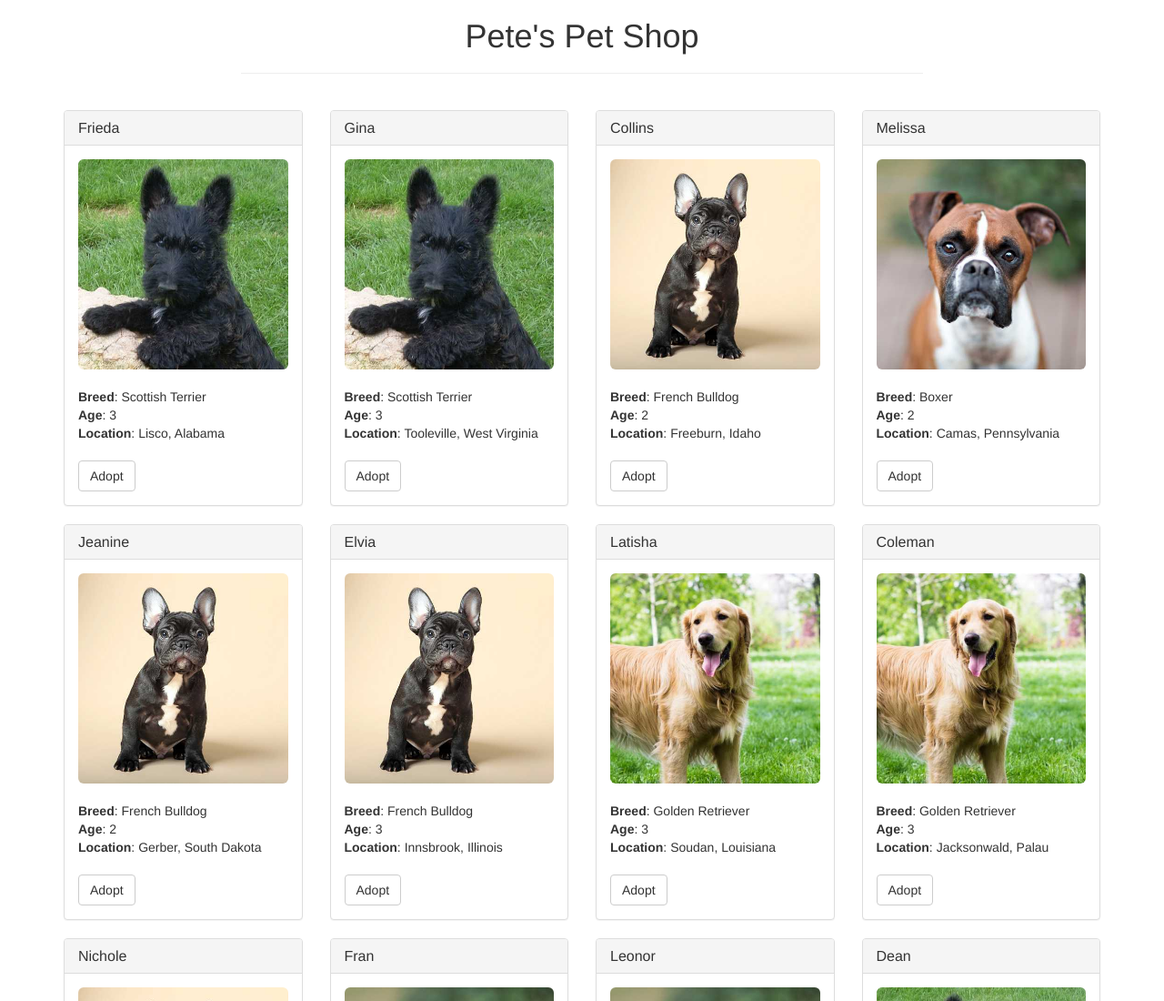
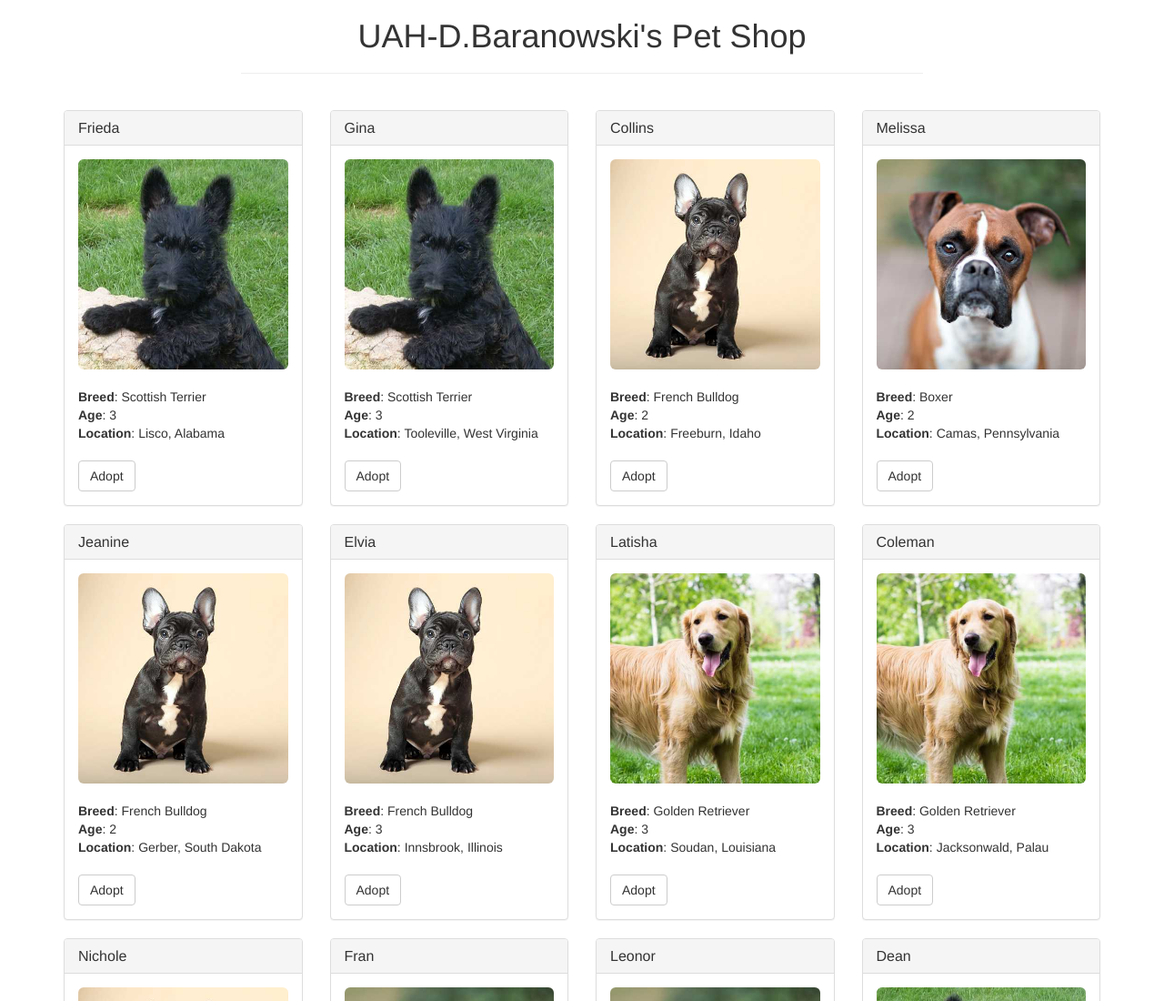
Before and after one commit to dappsar/uah, a website: page pet-shop-tutorial/src/index.html in a window 1280 px wide. Shown: the top 1100 px of the page at 91% size. Drawn offline with nearby package versions, Linux system fonts and the light colour scheme; files whose address does not match are found by name.

Commit message:
Changed name in page and browser tab

```diff
--- a/pet-shop-tutorial/src/index.html
+++ b/pet-shop-tutorial/src/index.html
@@ -5,7 +5,7 @@
     <meta http-equiv="X-UA-Compatible" content="IE=edge">
     <meta name="viewport" content="width=device-width, initial-scale=1">
     <!-- The above 3 meta tags *must* come first in the head; any other head content must come *after* these tags -->
-    <title>Pete's Pet Shop</title>
+    <title>UAH-D.Baranowski's Pet Shop</title>
 
     <!-- Bootstrap -->
     <link href="css/bootstrap.min.css" rel="stylesheet">
@@ -21,7 +21,7 @@
     <div class="container">
       <div class="row">
         <div class="col-xs-12 col-sm-8 col-sm-push-2">
-          <h1 class="text-center">Pete's Pet Shop</h1>
+          <h1 class="text-center">UAH-D.Baranowski's Pet Shop</h1>
           <hr/>
           <br/>
         </div>
```
